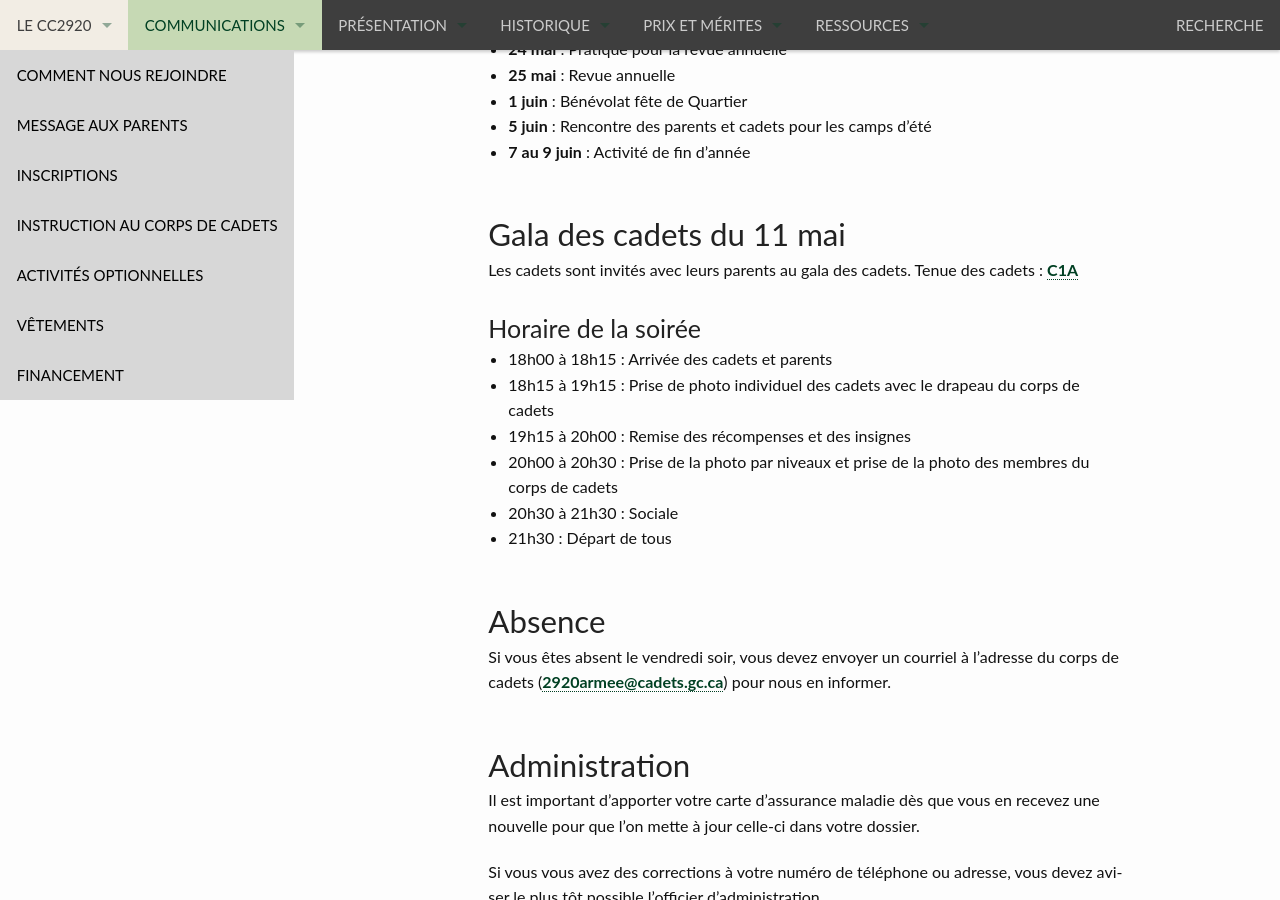
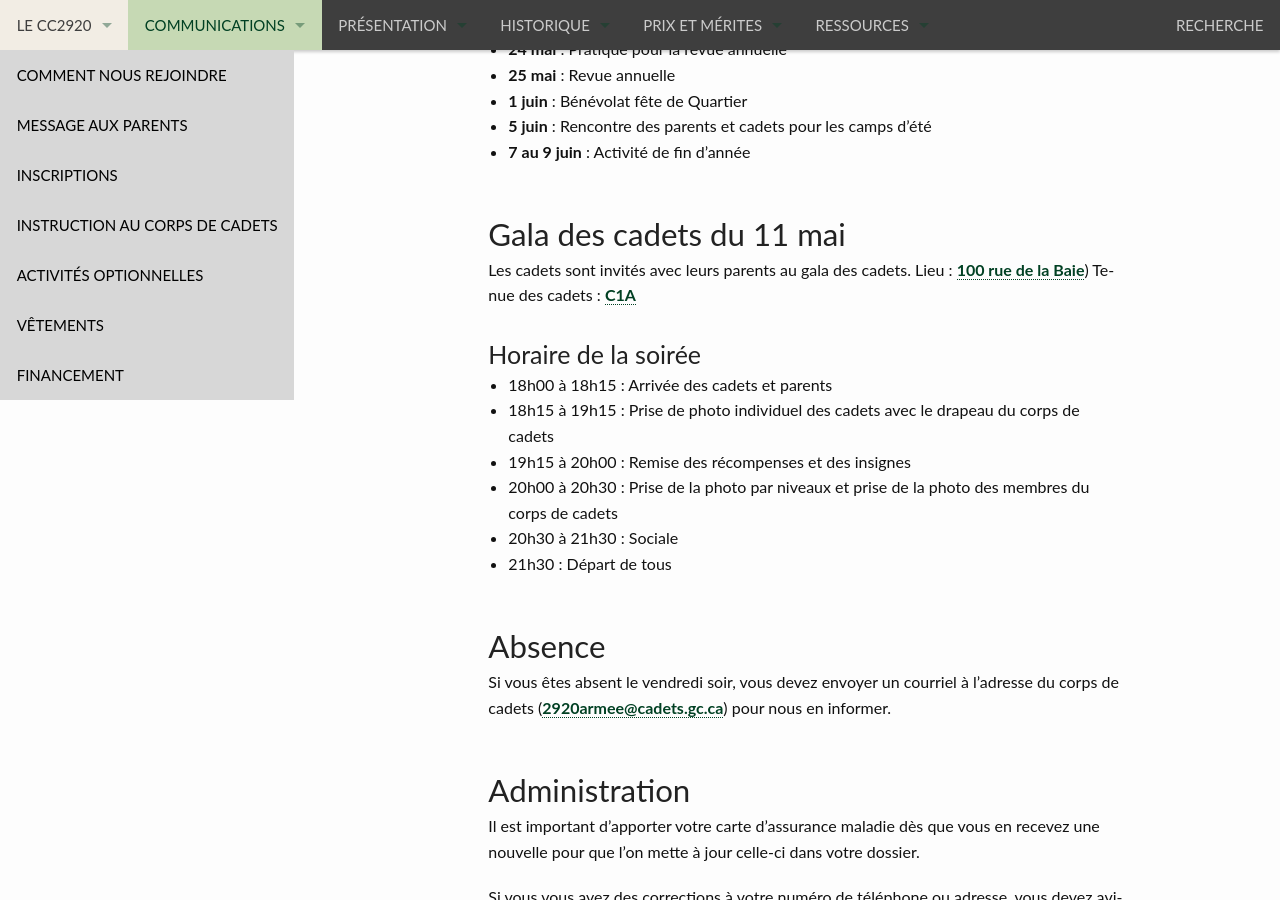
Before and after one commit to CC2920/web, a Jekyll site: the page built from _communications/messages.md, in a window 1280 px wide and 900 px high, scrolled down 989 px. Built offline with Jekyll 4.4.1, drawn with Linux system fonts in a browser that asks for light colours.

Commit message:
Update messages.md

```diff
--- a/_communications/messages.md
+++ b/_communications/messages.md
@@ -35,6 +35,7 @@ Soirée d'instruction, tenue [C5](https://www.cc2920.ca/docs/ressources/guide_un
 ## Gala des cadets du 11 mai
 
 Les cadets sont invités avec leurs parents au gala des cadets.
+Lieu : [100 rue de la Baie](/information/comment-nous-rejoindre/))
 Tenue des cadets : [C1A](https://www.cc2920.ca/docs/ressources/guide_uniforme.v3.pdf)
 
 ### Horaire de la soirée
```
